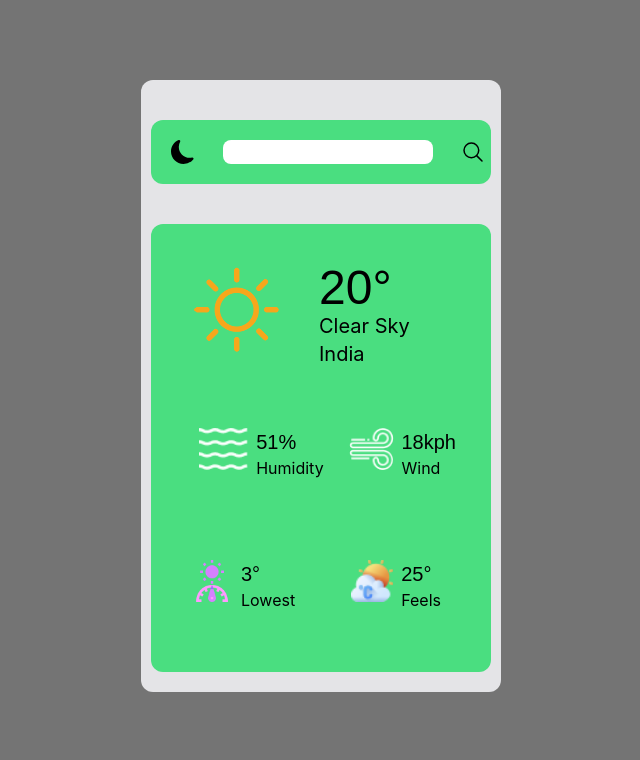
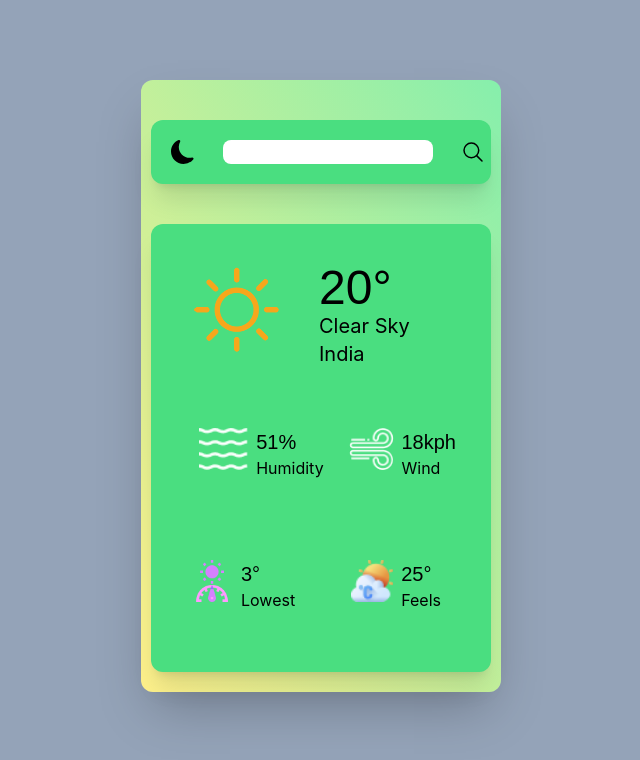
Before and after one commit to Atmajo/weatherapp, a React (Create React App) app: page / in a window 1280 px wide. Shown: the top 760 px of the page, without its empty margins (319-959 px from the left). Built offline with nearby package versions, Linux system fonts and the light colour scheme; no server answers.

Commit message:
changes in Tailwindcss

```diff
--- a/src/components/App.jsx
+++ b/src/components/App.jsx
@@ -84,9 +84,9 @@ const App = () => {
 
   return (
     <div className={darkMode ? "dark" : ""}>
-      <div className="w-[360px] flex flex-col justify-center align-middle m-auto mt-20 dark:bg-gray-400 bg-zinc-200 rounded-xl dark:text-white select-none">
+      <div className="w-[360px] flex flex-col justify-center align-middle m-auto mt-20 shadow-2xl bg-gradient-to-bl from-green-300 to-yellow-200 rounded-xl dark:from-slate-200 dark:to-slate-400 dark:text-white select-none">
         <div className="w-[340px] m-auto">
-          <div className="flex gap-7 my-10 p-5 bg-green-400 dark:bg-green-700 rounded-xl">
+          <div className="flex gap-7 my-10 p-5 shadow-xl bg-green-400 dark:bg-slate-500 rounded-xl">
             <li className="font-mono text-2xl list-none">
               <BsFillMoonFill
                 className="cursor-pointer"
@@ -103,7 +103,7 @@ const App = () => {
               </button>
             </div>
           </div>
-          <div className="flex flex-col mb-5 p-5 bg-green-400 dark:bg-green-700 rounded-xl">
+          <div className="flex flex-col mb-5 p-5 shadow-xl bg-green-400 dark:bg-slate-500 rounded-xl">
             <div className="gap-5 flex">
               <div>
                 <img className="iconmg" src={`icons/${icon}.png`} alt="" />
--- a/src/index.css
+++ b/src/index.css
@@ -1,6 +1,7 @@
 @tailwind base;
 @tailwind components;
 @tailwind utilities;
+
 
 body {
   margin: 0;
@@ -9,7 +10,7 @@ body {
     sans-serif, 'Montserrat', sans-serif;
   -webkit-font-smoothing: antialiased;
   -moz-osx-font-smoothing: grayscale;
-  background-color: rgb(116, 116, 116);
+  @apply bg-slate-400;
 }
 
 code {
```
